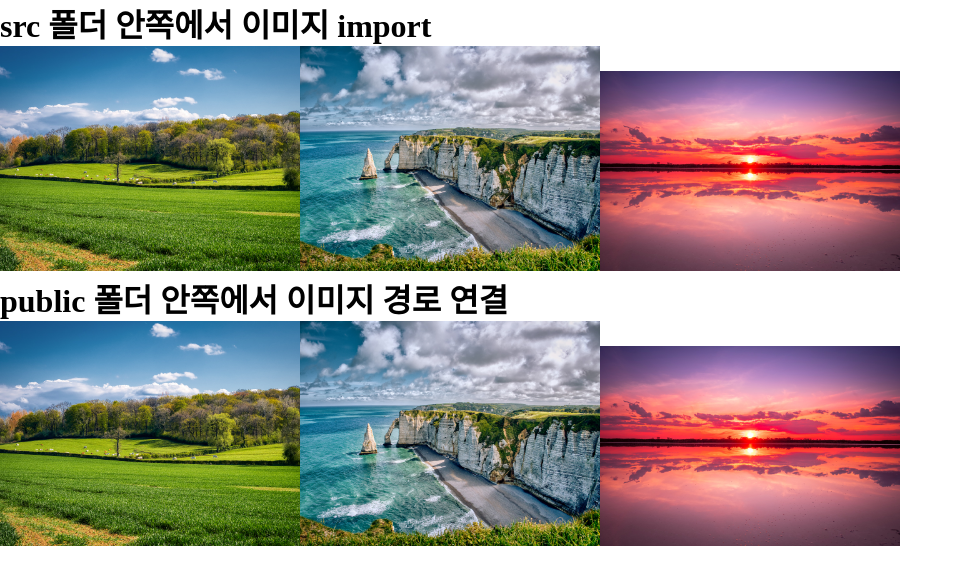
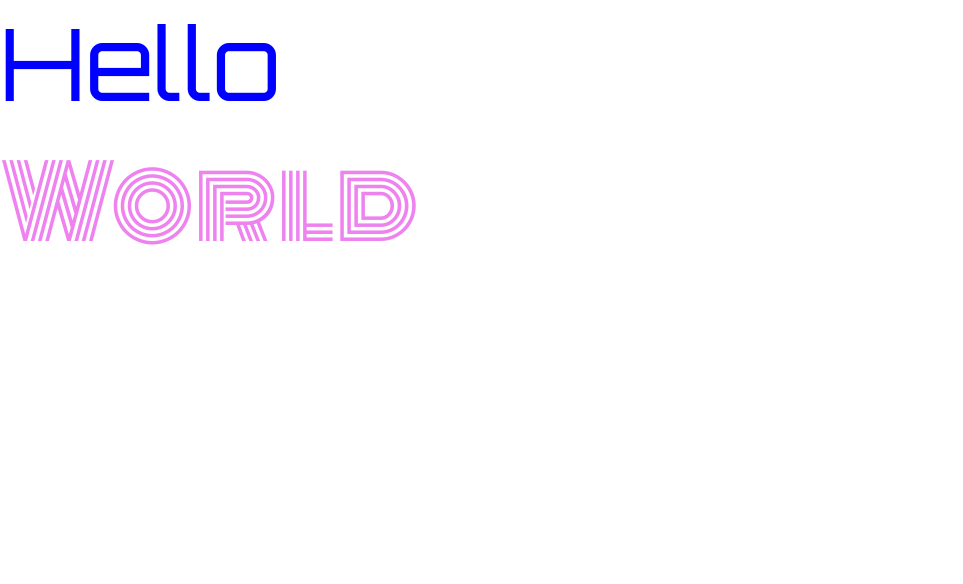
Before and after one commit to wknowpark797/react-basic, a React (Create React App) app: page / in a window 1280 px wide. Shown: the top 584 px of the page, without its empty margins (0-963 px from the left). Built offline with nearby package versions, Linux system fonts and the light colour scheme.

Commit message:
google 웹폰트 설정

```diff
--- a/public/index.html
+++ b/public/index.html
@@ -6,6 +6,10 @@
   <link rel="icon" href="%PUBLIC_URL%/favicon.ico" />
   <meta name="viewport" content="width=device-width, initial-scale=1" />
   <title>React App</title>
+
+  <link rel="preconnect" href="https://fonts.googleapis.com">
+  <link rel="preconnect" href="https://fonts.gstatic.com" crossorigin>
+  <link href="https://fonts.googleapis.com/css2?family=Orbitron&display=swap" rel="stylesheet">
 </head>
 
 <body>
--- /dev/null
+++ b/src/App9.js
@@ -0,0 +1,15 @@
+/* Google Font 연결 */
+// import 연결 추천
+
+import './scss/style.scss';
+
+function App9() {
+	return (
+		<>
+			<p className='txt1'>Hello</p>
+			<p className='txt2'>World</p>
+		</>
+	);
+}
+
+export default App9;
--- a/src/index.js
+++ b/src/index.js
@@ -8,13 +8,14 @@ import ReactDOM from 'react-dom';
 // import App5 from './App5';
 // import App6 from './App6';
 // import App7 from './App7';
-import App8 from './App8';
+// import App8 from './App8';
+import App9 from './App9';
 
 import { HashRouter } from 'react-router-dom';
 
 ReactDOM.render(
 	<HashRouter>
-		<App8 />
+		<App9 />
 	</HashRouter>,
 	document.getElementById('root')
 );
--- a/src/scss/style.scss
+++ b/src/scss/style.scss
@@ -1,4 +1,5 @@
 @import 'reset';
+@import url('https://fonts.googleapis.com/css2?family=Monoton&display=swap');
 
 .wrap {
 	h1 {
@@ -29,3 +30,14 @@
 img {
 	width: 300px;
 }
+
+.txt1 {
+	font-family: 'orbitron';
+	font-size: 100px;
+	color: blue;
+}
+.txt2 {
+	font-family: 'monoton';
+	font-size: 100px;
+	color: violet;
+}
```
